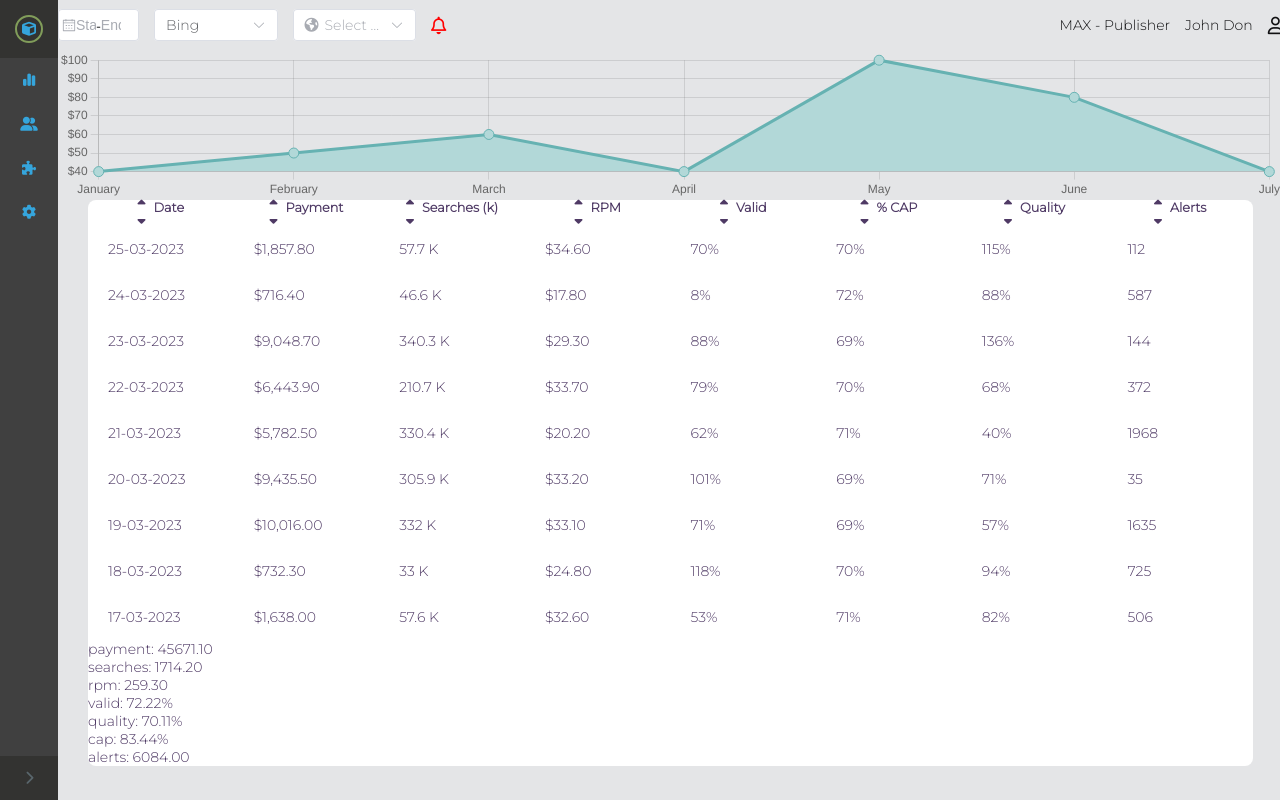
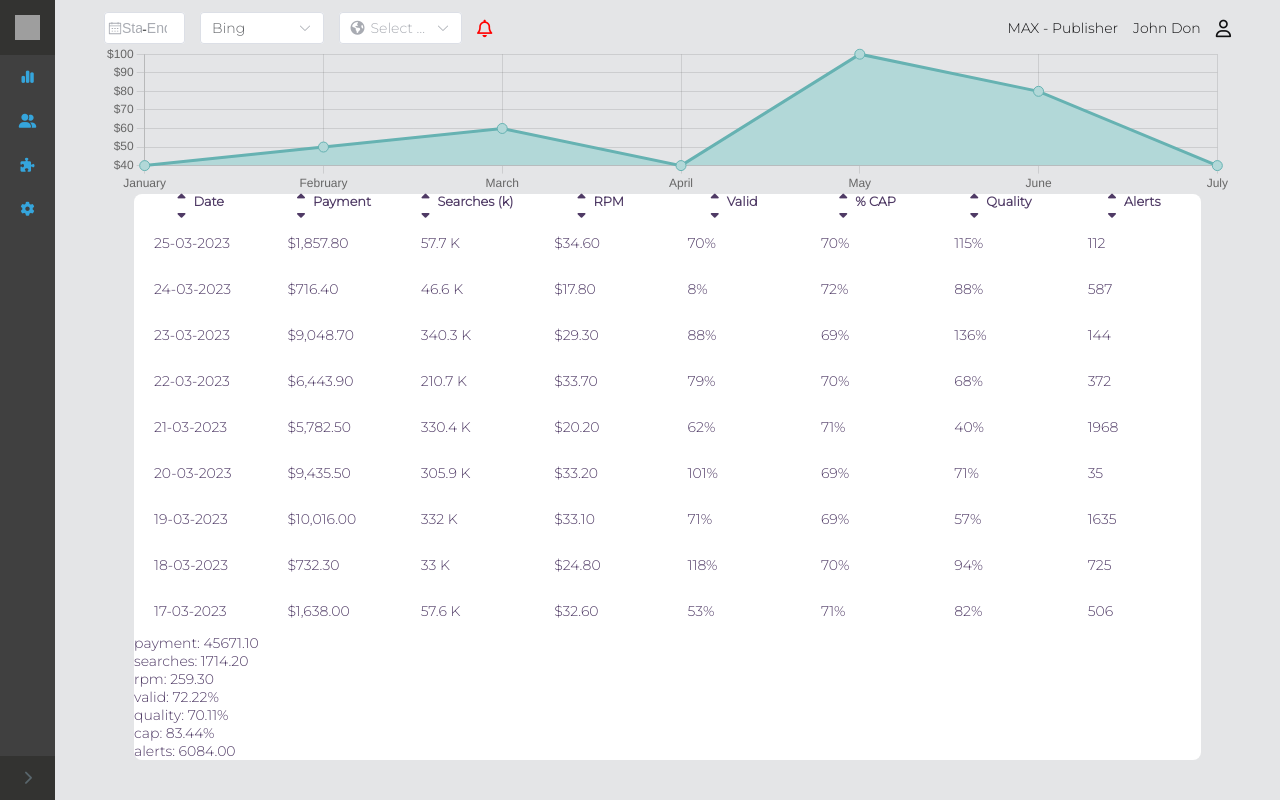
Before and after one commit to eran5000/Dashboard, a Vue app: page /#/ in a window 1280 px wide. Built offline with nearby package versions, Linux system fonts and the light colour scheme; grey boxes are pictures that could not be loaded.

Commit message:
stylingz

```diff
--- a/src/assets/styles/views/_Dashboard.scss
+++ b/src/assets/styles/views/_Dashboard.scss
@@ -9,6 +9,9 @@
   background-color: #e4e5e7;
 }
 
+.main-content {
+  padding: 12px 4%;
+}
 .app-header {
   grid-area: header;
   display: flex;
--- a/src/cmps/SideNav.vue
+++ b/src/cmps/SideNav.vue
@@ -2,7 +2,9 @@
   <section class="side-nav">
     <div class="icons-container">
       <div class="icon-wrapper">
-        <i class="fa-solid fa-cube active"></i>
+        <!-- <i class="fa-solid fa-cube active"></i> -->
+        <img src="https://res.cloudinary.com/oxyhertz/image/upload/v1692279252/FirstOffer-rev2.1_gbgywf.png" width="25"
+          height="25" alt="">
       </div>
       <div class="icon-wrapper">
         <i class="fa-solid fa-chart-simple"></i>
--- a/src/views/Dashboard.vue
+++ b/src/views/Dashboard.vue
@@ -1,10 +1,13 @@
 <template>
-  <AppHeader />
   <SideNav />
-  <section class="content-container">
-    <Charts label="RPM" :dataSet="[40, 50, 60, 40, 100, 80, 40]" :labels="['January', 'February', 'March', 'April', 'May', 'June', 'July']"/>
-    <DataTable @sort="sortEntities" :entities="entities" />
-  </section>
+  <main class="main-content">
+    <AppHeader />
+    <section class="content-container">
+      <Charts label="RPM" :dataSet="[40, 50, 60, 40, 100, 80, 40]"
+        :labels="['January', 'February', 'March', 'April', 'May', 'June', 'July']" />
+      <DataTable @sort="sortEntities" :entities="entities" />
+    </section>
+  </main>
 </template>
 
 <script>
```
Also changed, not shown: 1 other file (tests, documents, lock files or other folders).
